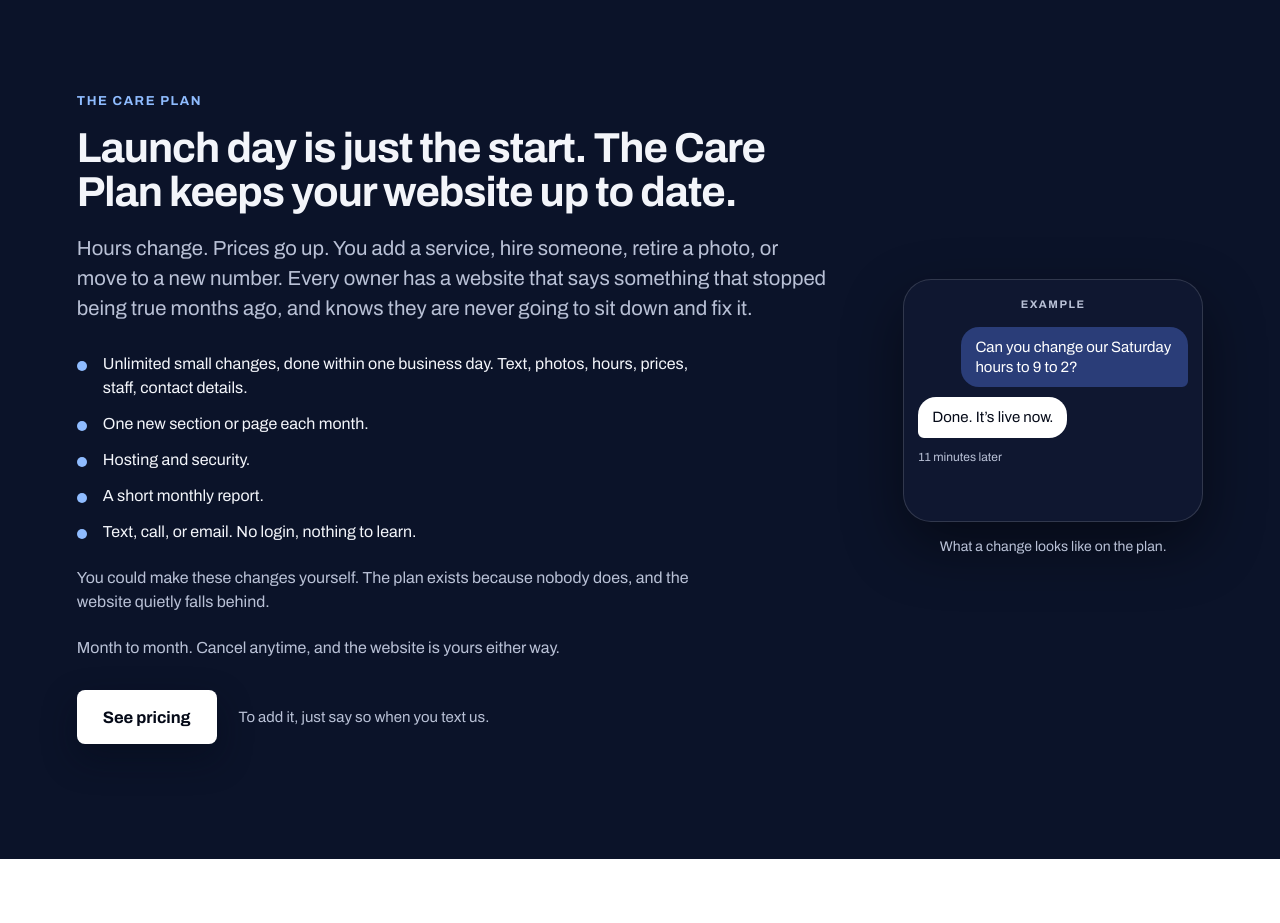
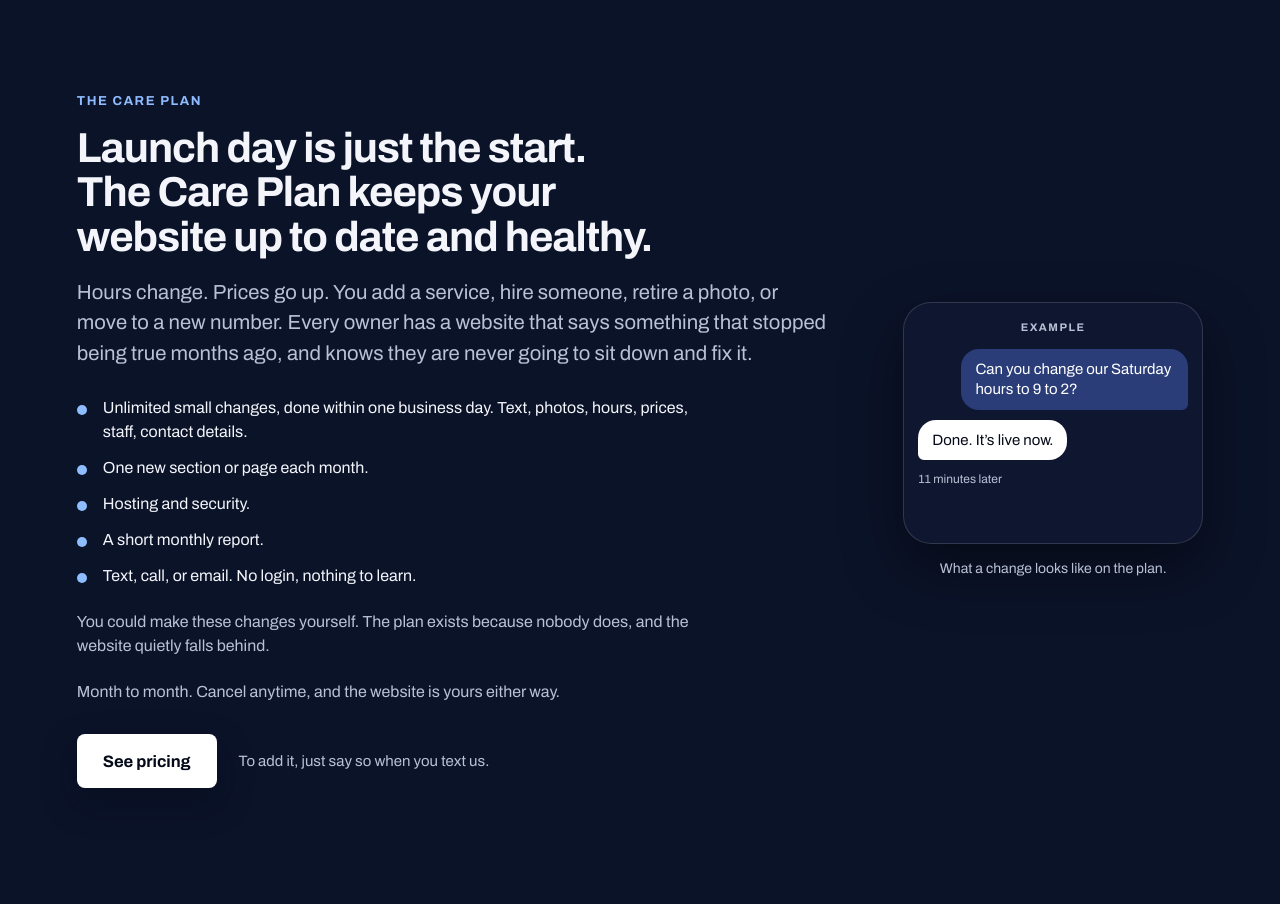
Before and after one commit to bduna/duna-landing, a plain HTML site: page index.html in a window 1280 px wide. Shown: the part 2880-3803 px from the top of the page. Drawn offline with Linux system fonts and the light colour scheme; animation ran at ten frames a second.

Commit message:
Care plan headline: up to date and healthy
Co-Authored-By: Claude Fable 5.1 <noreply@anthropic.com>

```diff
--- a/index.html
+++ b/index.html
@@ -549,7 +549,7 @@ fbq('track', 'PageView');
   <div class="wrap care-grid">
     <div>
       <p class="eyebrow">The Care Plan</p>
-      <h2>Launch day is just the start. The Care Plan keeps your website up to date.</h2>
+      <h2>Launch day is just the start. The Care Plan keeps your website up to date and healthy.</h2>
       <p class="lede">Hours change. Prices go up. You add a service, hire someone, retire a photo, or move to a new number. Every owner has a website that says something that stopped being true months ago, and knows they are never going to sit down and fix it.</p>
       <ul class="care-list">
         <li>Unlimited small changes, done within one business day. Text, photos, hours, prices, staff, contact details.</li>
```
